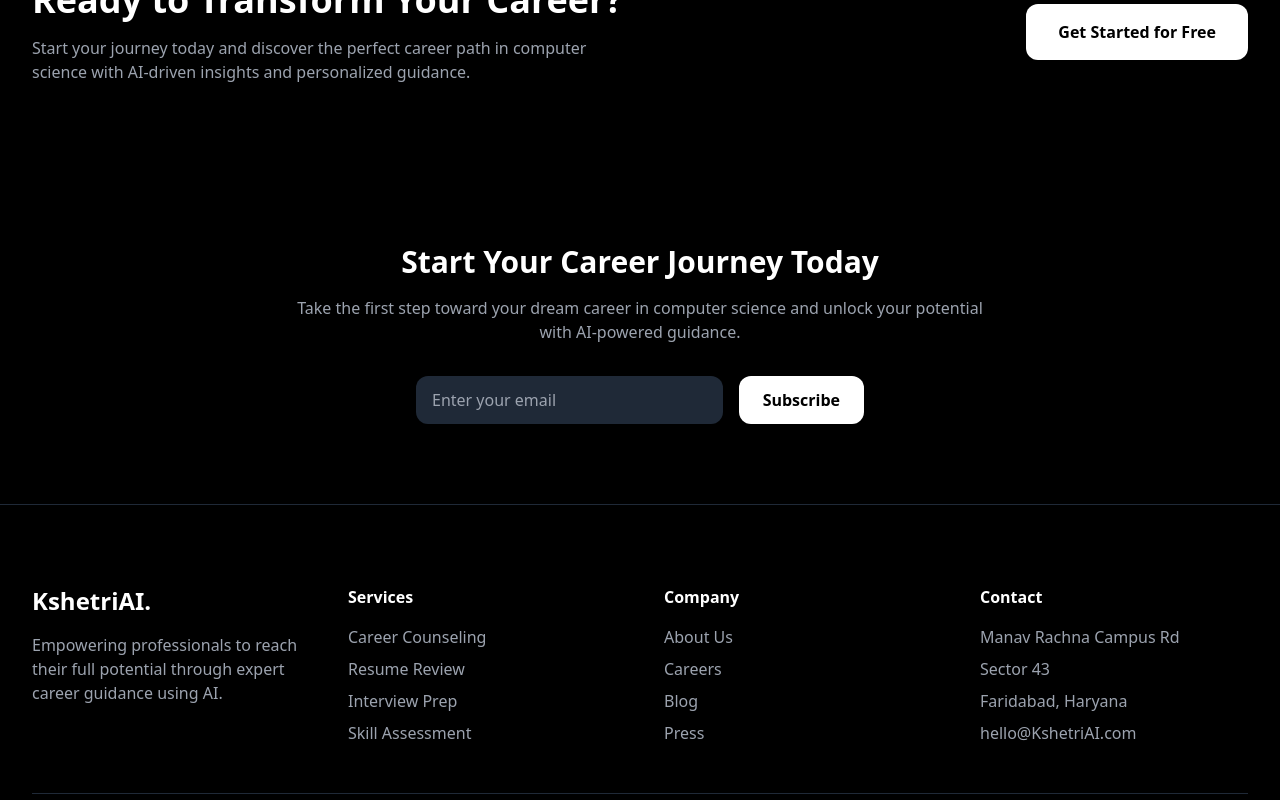
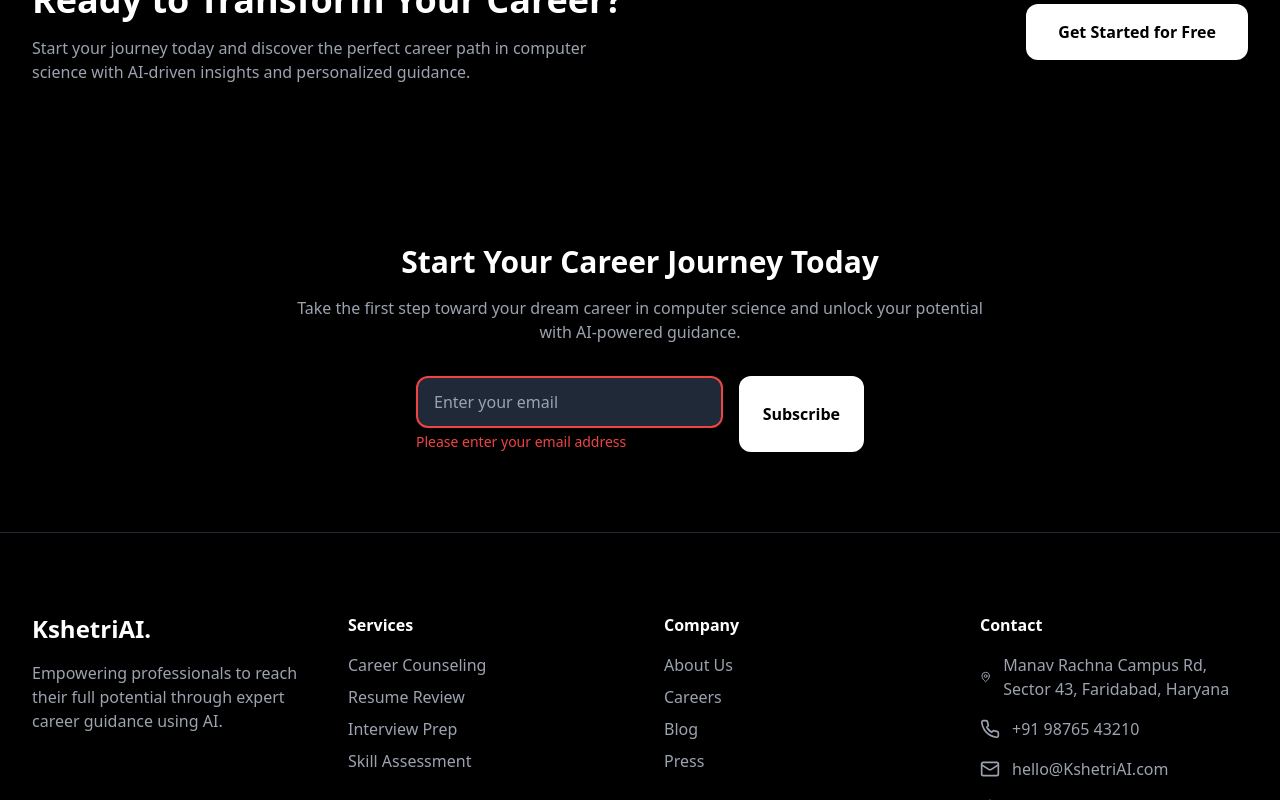
Before and after one commit to Mohit-Alive/CareerSpace, a React (Vite) app: page / in a window 1280 px wide. Both pictures are taken after a click on the button "Subscribe". Shown: the part 3394-4194 px from the top of the page. Built offline with nearby package versions, Linux system fonts and the light colour scheme.

Commit message:
Added newsletter and footer section

```diff
--- a/src/App.tsx
+++ b/src/App.tsx
@@ -1,9 +1,43 @@
 import { useState } from 'react';
 import { motion } from 'framer-motion';
-import { Brain,BookOpen , Users, Map, BrainCircuit, SquareUser, Star, ChevronDown } from 'lucide-react';
+import { Brain,BookOpen , Users, Map, BrainCircuit, SquareUser, Star, ChevronDown, MapPin, Phone, Mail, Globe } from 'lucide-react';
 
 function App() {
   const [openFaq, setOpenFaq] = useState<number | null>(null);
+  const [email, setEmail] = useState('');
+  const [emailError, setEmailError] = useState('');
+  const [isSubscribed, setIsSubscribed] = useState(false);
+
+  const validateEmail = (email: string) => {
+    const regex = /^[^\s@]+@[^\s@]+\.[^\s@]+$/;
+    return regex.test(email);
+  };
+
+  const handleSubscribe = () => {
+    setEmailError('');
+    if (!email) {
+      setEmailError('Please enter your email address');
+      return;
+    }
+    if (!validateEmail(email)) {
+      setEmailError('Please enter a valid email address');
+      return;
+    }
+    // Mocking api call
+    setIsSubscribed(true);
+    setEmail('');
+
+    setTimeout(() => {
+      setIsSubscribed(false);
+    }, 3000);
+  };
+
+  const handleEmailChange = (e: React.ChangeEvent<HTMLInputElement>) => {
+    setEmail(e.target.value);
+    if (emailError) {
+      setEmailError('');
+    }
+  };
 
   const faqs = [
     {
@@ -24,7 +58,7 @@
     },
     {
       question: "Do you offer career guidance outside of computer science fields?",
-      answer: "For now, our focus is exclusively on guiding computer science students. However, we’re actively working to expand our AI’s capabilities to include more fields in the future. Stay tuned for updates!"
+      answer: "For now, our focus is exclusively on guiding computer science students. However, we're actively working to expand our AI's capabilities to include more fields in the future. Stay tuned for updates!"
     }
   ];
 
@@ -45,7 +79,7 @@
       name: "Anand Panda",
       role: "3rd Year Student",
       image: "https://res.cloudinary.com/ddsjmwxh9/image/upload/v1742731124/anand2_liceoy.jpg",
-      text: "This platform helped me realize my passion for AI and machine learning. The personalized skill-building roadmap gave me clarity, and I’m now confidently working toward my dream career!"
+      text: "This platform helped me realize my passion for AI and machine learning. The personalized skill-building roadmap gave me clarity, and I'm now confidently working toward my dream career!"
     }
   ];
 
@@ -376,19 +410,38 @@
           <h2 className="text-3xl font-bold mb-4">Start Your Career Journey Today</h2>
           <p className="text-gray-400 mb-8">Take the first step toward your dream career in computer science and unlock your potential with AI-powered guidance.</p>
           <div className="flex flex-col md:flex-row gap-4 max-w-md mx-auto">
-            <input
-              type="email"
-              placeholder="Enter your email"
-              className="flex-1 px-4 py-3 rounded-xl bg-gray-800 text-white"
-            />
+            <div className="flex-1">
+              <input
+                type="email"
+                value={email}
+                onChange={handleEmailChange}
+                placeholder="Enter your email"
+                className={`w-full px-4 py-3 rounded-xl bg-gray-800 text-white ${
+                  emailError ? 'border-2 border-red-500' : ''
+                }`}
+              />
+              {emailError && (
+                <p className="text-red-500 text-sm mt-1 text-left">{emailError}</p>
+              )}
+            </div>
             <motion.button
               whileHover={{ scale: 1.05 }}
               whileTap={{ scale: 0.95 }}
-              className="bg-white text-black px-6 py-3 rounded-xl font-semibold"
+              onClick={handleSubscribe}
+              className="bg-white text-black px-6 py-3 rounded-xl font-semibold whitespace-nowrap"
             >
               Subscribe
             </motion.button>
           </div>
+          {isSubscribed && (
+            <motion.div
+              initial={{ opacity: 0, y: 10 }}
+              animate={{ opacity: 1, y: 0 }}
+              className="mt-4 text-green-400"
+            >
+              Thank you for subscribing! We'll keep you updated with the latest career insights.
+            </motion.div>
+          )}
         </div>
       </div>
 
@@ -420,11 +473,23 @@
             </div>
             <div>
               <h3 className="font-semibold mb-4">Contact</h3>
-              <ul className="space-y-2">
-                <li className="text-gray-400"> Manav Rachna Campus Rd</li>
-                <li className="text-gray-400">Sector 43</li>
-                <li className="text-gray-400">Faridabad, Haryana</li>
-                <li><a href="mailto:hello@KshetriAI.com" className="text-gray-400 hover:text-white">hello@KshetriAI.com</a></li>
+              <ul className="space-y-4">
+                <li className="flex items-center space-x-3 text-gray-400">
+                  <MapPin className="w-5 h-5" />
+                  <span>Manav Rachna Campus Rd, Sector 43, Faridabad, Haryana</span>
+                </li>
+                <li className="flex items-center space-x-3 text-gray-400">
+  <Phone className="w-5 h-5" />
+  <a href="tel:+919876543210" className="hover:text-white transition-colors">+91 98765 43210</a>
+</li>
+                <li className="flex items-center space-x-3 text-gray-400">
+                  <Mail className="w-5 h-5" />
+                  <a href="mailto:hello@KshetriAI.com" className="hover:text-white transition-colors">hello@KshetriAI.com</a>
+                </li>
+                <li className="flex items-center space-x-3 text-gray-400">
+                  <Globe className="w-5 h-5" />
+                  <a href="https://kshetriai.com" className="hover:text-white transition-colors">www.kshetriai.com</a>
+                </li>
               </ul>
             </div>
           </div>
```
